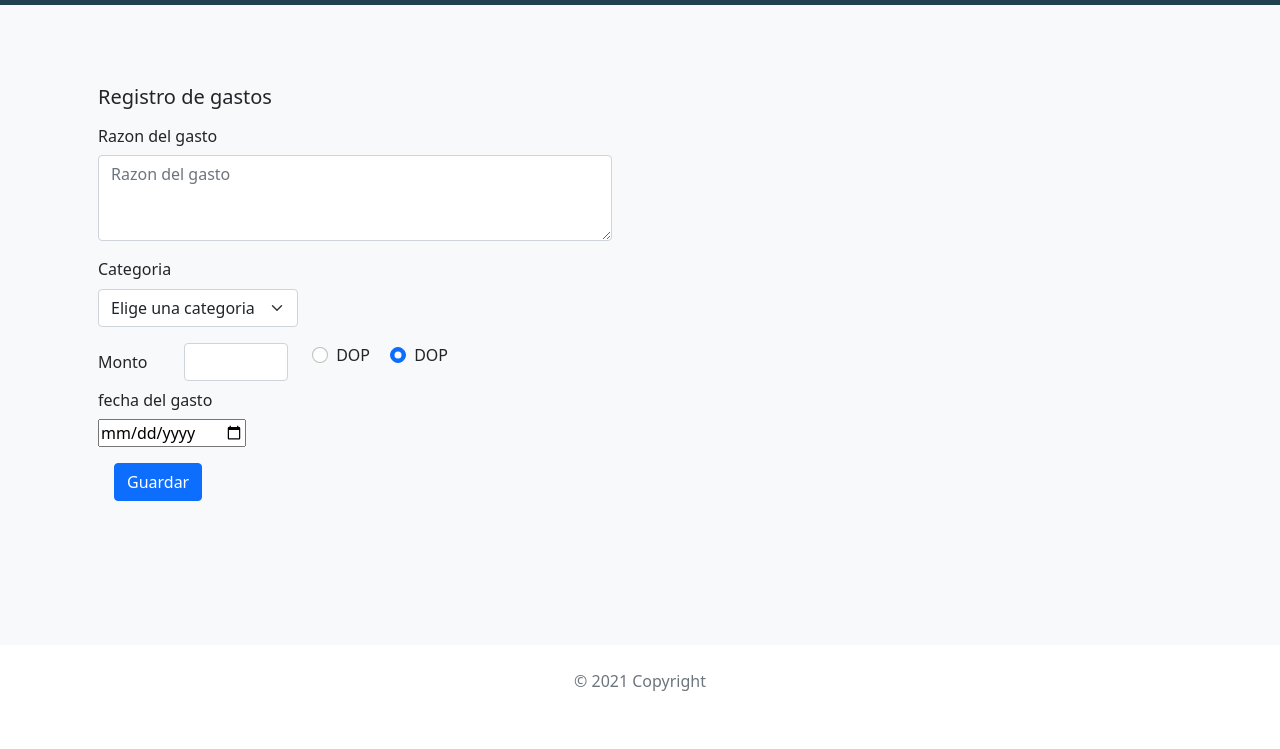
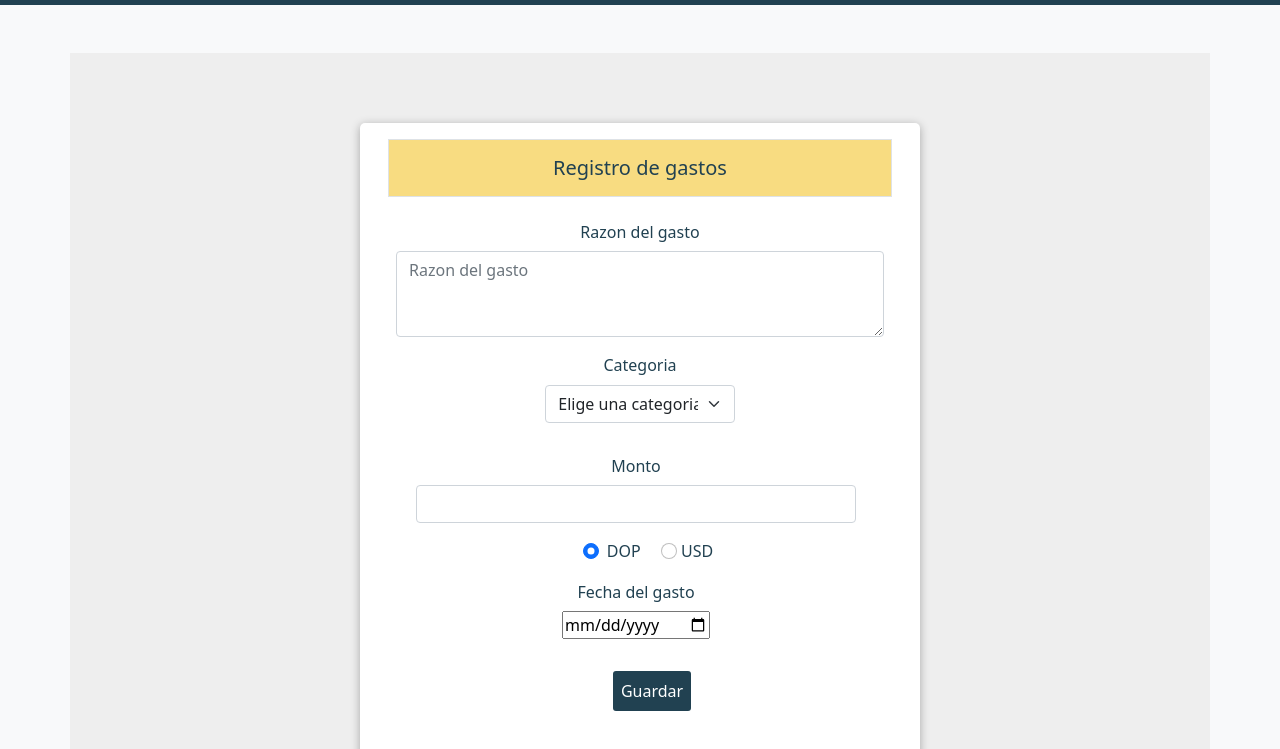
Before and after one commit to GuidoAmbiorix/ProyectoFinalDiplomado, a plain HTML site: page Proyecto final diplomado/mis-gastos.html in a window 1280 px wide. Shown: the part 51-800 px from the top of the page. Drawn offline with nearby package versions, Linux system fonts and the light colour scheme.

Commit message:
proyecto

```diff
--- a/Proyecto final diplomado/assets/css/style.css
+++ b/Proyecto final diplomado/assets/css/style.css
@@ -1,3 +1,57 @@
+:root {
+    --white: #fff;
+    --black: #1c2b2d;
+    --blue: #31326f;
+    --light-blue: #005490;
+    --color-primary: #9d0191;
+    --color-sec: #db6400;
+    --grey: #eee;
+    --dark-grey: #222831;
+  }
+
 .navbar-nav  li a:hover {
     color:  #F8DC81 !important;
 }
+
+
+.containerStyle {
+    height: 100vh;
+    background-color: var(--grey);
+    display: flex;
+    justify-content: center;
+    align-items: center;
+  }
+
+  .box {
+    background-color: var(--white);
+    border-radius: 5px;
+    box-shadow: 0 2px 10px rgba(0, 0, 0, 0.3);
+    width: 35rem;
+  }
+
+  .bgColor{
+      background-color: #F8DC81;
+      color: #214151;
+  }
+
+  .textColor{
+    color: #214151;
+  }
+
+
+ .boton{
+  background-color: #214151;
+  border: none;
+  outline: none;
+  color: var(--white);
+  padding: .5rem;
+  font-size: 1rem;
+  margin-top: 1rem;
+  border-radius: 3px;
+  cursor: pointer;
+ }
+
+
+ .boton:hover{
+   color: #F8DC81;
+   }
--- a/Proyecto final diplomado/mis-gastos.html
+++ b/Proyecto final diplomado/mis-gastos.html
@@ -42,23 +42,22 @@
 <main>
 
 
-  <div class="album py-5 bg-light">
-    <div class="container">
-
-      <div class="row">
-          <div class="col-12 col-lg-6">
+  <div class="album py-5 bg-light ">
+    <div class="container containerStyle ">
+      <div class="row box">
+          <div class="col-12 col-lg-12 ">
               <div class="card-body">
-                  <p class="card-text">
-                    <h5 class="card-title">Registro de gastos</h5>
-                    <form id="formulario-gastos">
-                        <div class="row mb-3">
-                          <label for="descripcion" class="col-12 col-sm-5 col-form-label">Razon del gasto</label>
+                  <p class="card-text mb-0">
+                    <h5 class="card-title text-center border p-3 mb-2 bgColor">Registro de gastos</h5>
+                    <form id="formulario-gastos" class="p-2  d-flex flex-column textColor" >
+                        <div class="row mb-3 ">
+                          <label for="descripcion" class="col-12 col-sm-5 col-form-label  w-100 text-center">Razon del gasto</label>
                           <div class="col-sm-12">
                               <textarea name="descripcion" id="descripcion" class="form-control" cols="30" rows="3" placeholder="Razon del gasto"></textarea>
                           </div>
                         </div>
-                        <div class="row mb-3">
-                            <div class="col-md-5">
+                        <div class="row mb-3  justify-content-center">
+                            <div class="col-md-5 text-center">
                                 <label for="categoria" class="form-label">Categoria</label>
                                 <select id="categoria" class="form-select">
                                   <option selected>Elige una categoria</option>
@@ -70,45 +69,41 @@
                               </div>
                         </div>
 
-                        <div class="row mb-3">
-                            <div class="row mb-3">
-                                <label for="monto" class="col-sm-2 col-form-label">Monto</label>
-                                <div class="col-3 col-sm-3">
-                                    <input type="number" name="monto" id="monto" class="form-control" ></input>
-                                </div>
+
+                        <div class="row mb-3 w-100 ms-2 mt-2 text-center">
+                          <div class="row mb-3 ">
+                            <label for="monto" class="col-12 col-sm-5 col-form-label w-100 text-center">Monto</label>
+                            <div class="col-sm-12 ">
+                              <input type="number" name="monto" id="monto" class="form-control " ></input>
+                            </div>
+                          </div>
                             <div class="col-sm">
 
                                 <div class="form-check form-check-inline">
-                                    <input class="form-check-input" type="radio" name="moneda" id="flexRadioDefault">
+                                    <input class="form-check-input" type="radio" name="moneda" id="flexRadioDefault" value="DOP" checked>
                                     <label class="form-check-label" for="moneda1">
                                      DOP
                                     </label>
                                   </div>
 
-
-                                  <div class="form-check form-check-inline">
-                                    <input class="form-check-input" type="radio" name="moneda" id="flexRadioDefault" checked>
+                                    <input class="form-check-input" type="radio" name="moneda" id="flexRadioDefault" value="USD" >
                                     <label class="form-check-label" for="moneda2" >
-                                     DOP
+                                     USD
                                     </label>
-                                  </div>
 
                             </div>
-                            <div class="row mb-3">
-                                <label for="fecha" class="col-12 col-sm-5 col-form-label">fecha del gasto</label>
+                            <div class="row mb-3 mt-2 ">
+                                <label for="fecha" class="col-12 col-sm-5  w-100 col-form-label">Fecha del gasto</label>
                                 <div class="col-sm-12">
                                     <input type="date" name="fecha" id="fecha" ></input>
                                 </div>
-
-                        <div class = "col-5 m-3">
-                        <button type="submit" class="btn btn-primary">Guardar</button>
+                                <div class = "col-5 m-3 w-100">
+                                  <button type="submit" class="boton">Guardar</button>
+                              </div>
+                            </div>
                       </form>
 
 
-
-                  </p>
-
-              </div>
           </div>
       </div>
         </div>
```
